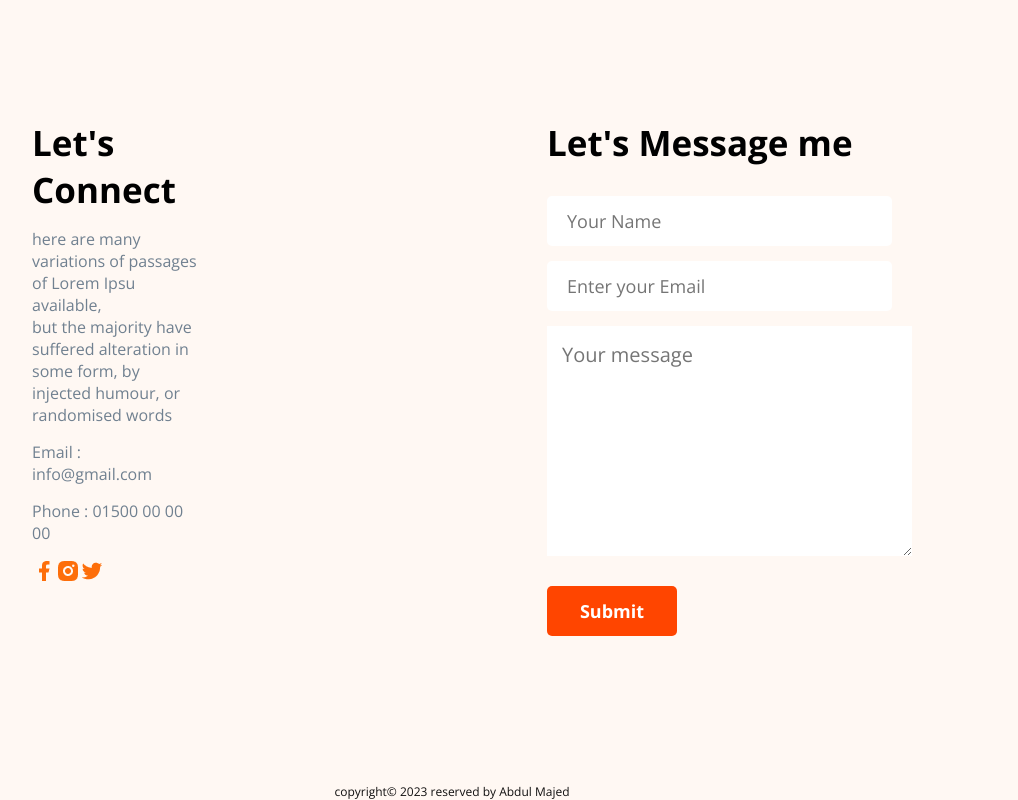
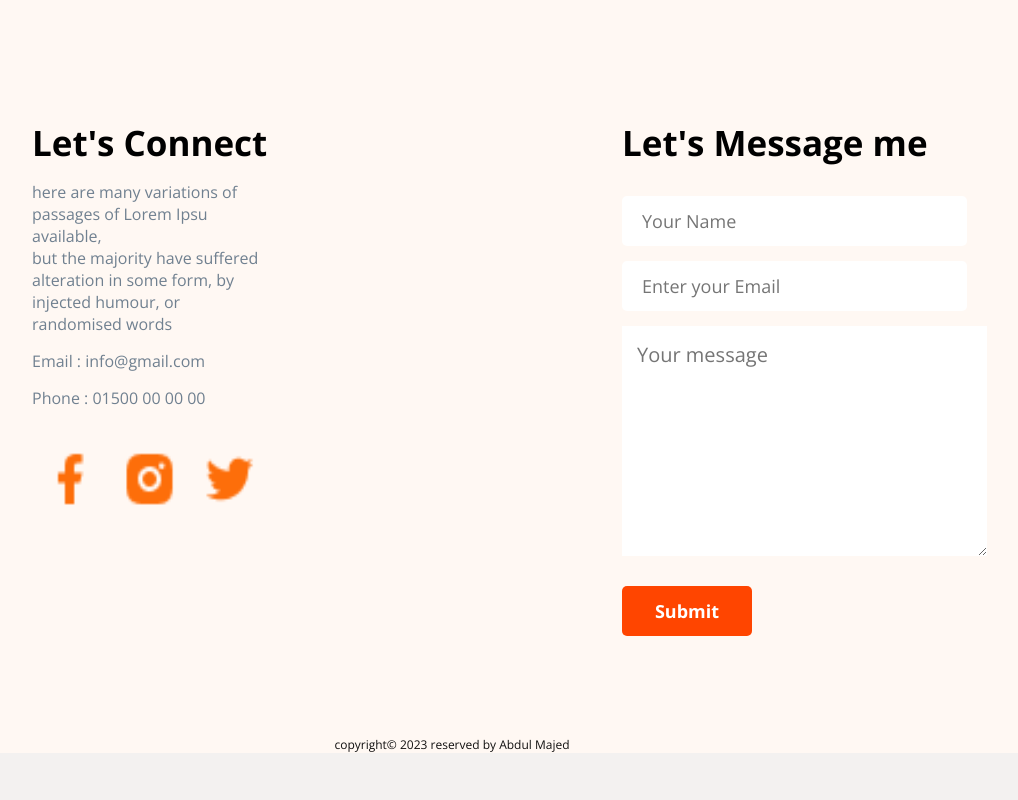
Before and after one commit to codewithmf/developer-portfolio, a plain HTML site: page index.html in a window 1280 px wide. Shown: the part 3736-4536 px from the top of the page, without its empty margins (188-1206 px from the left). After the commit the page ends 4489 px from the top, so only its background shows below. Drawn offline with nearby package versions, Linux system fonts and the light colour scheme.

Commit message:
footer icon adjusted

```diff
--- a/styles/style.css
+++ b/styles/style.css
@@ -379,3 +379,10 @@ nav li {
     font-size: 20px;
     padding: 15px 15px;
 }
+.f-icon{
+    height: 60px;
+    width: 55px;
+    margin-right: 15px;
+    margin-top: 25px;
+    margin-left: 10px;
+}
```
